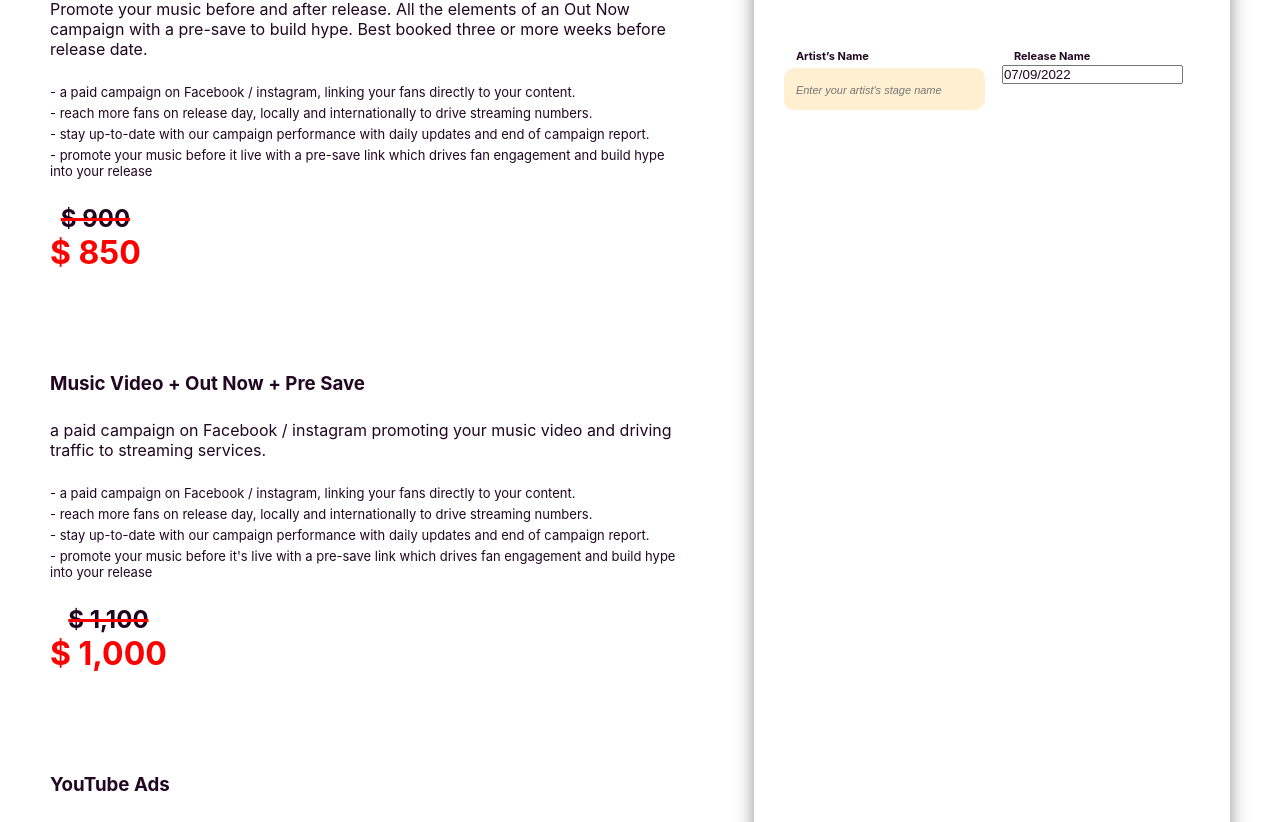
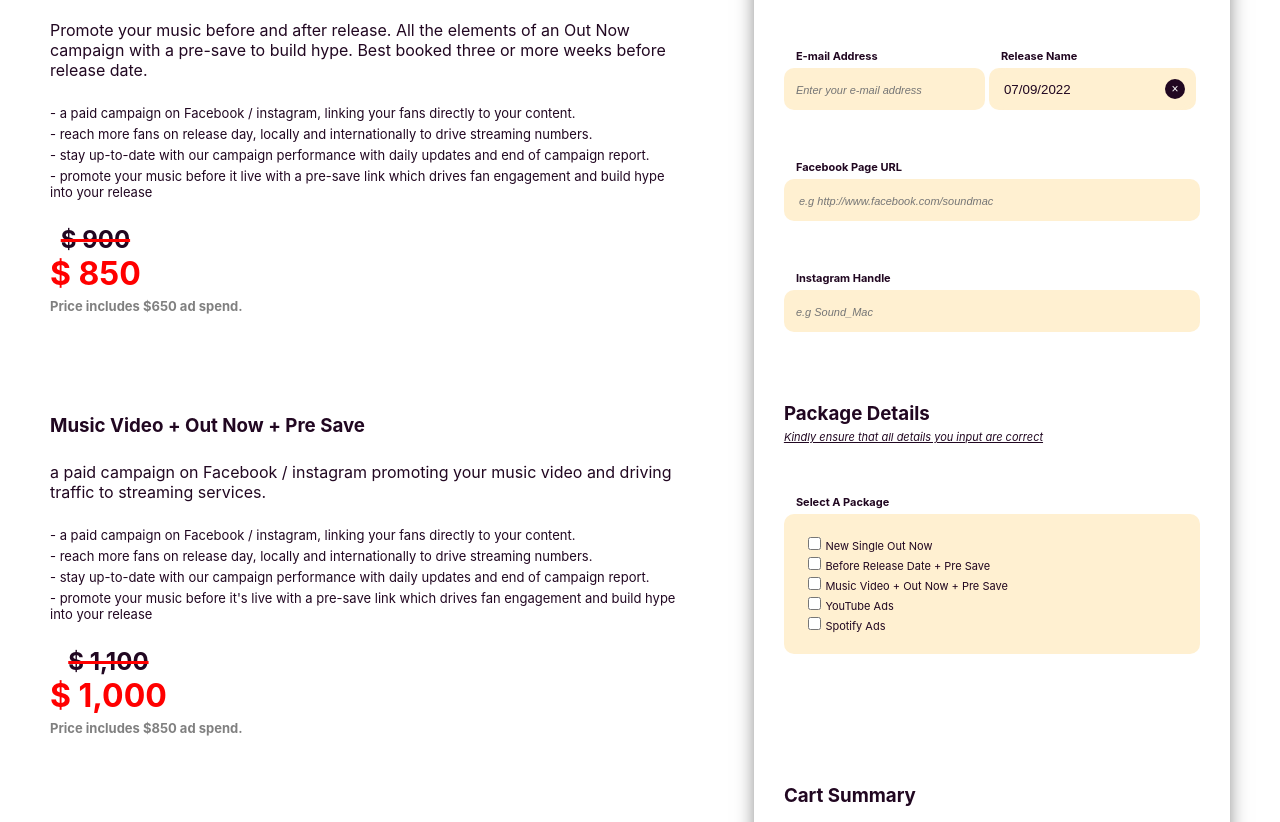
Before and after one commit to Tobbeycc1/soundmac, a React (Create React App) app: page /promotion in a window 1280 px wide. Shown: the part 2011-2833 px from the top of the page. Built offline with nearby package versions, Linux system fonts and the light colour scheme.

Commit message:
checkboxes 70% done

```diff
--- a/package.json
+++ b/package.json
@@ -42,5 +42,8 @@
       "last 1 firefox version",
       "last 1 safari version"
     ]
+  },
+  "devDependencies": {
+    "@types/react-datepicker": "^4.4.2"
   }
 }
--- /dev/null
+++ b/src/CSS files/datePicker.css
@@ -0,0 +1,79 @@
+.App {
+  font-family: sans-serif;
+  text-align: center;
+}
+
+.react-datepicker-wrapper,
+.react-datepicker__input-container,
+.react-datepicker__input-container input {
+  display: block;
+  width: 100%;
+  height: 42px;
+  background: var(--pink);
+  border: none;
+  outline: none;
+  padding: 0px 5px;
+  border-radius: 10px;
+  margin-top: 5px;
+}
+.react-datepicker-wrapper::placeholder,
+.react-datepicker__input-container::placeholder,
+.react-datepicker__input-container input::placeholder {
+  font-size: 11px;
+  font-style: italic;
+}
+.react-datepicker__header {
+  text-align: center;
+  background-color: var(--purple);
+  border-bottom: 1px solid #aeaeae;
+  border-top-left-radius: 0.3rem;
+  padding: 8px 0;
+  position: relative;
+}
+.react-datepicker__close-icon::after {
+  cursor: pointer;
+  background-color: var(--purple);
+  color: #fff;
+  border-radius: 50%;
+  height: 16px;
+  width: 16px;
+  padding: 2px;
+  font-size: 12px;
+  line-height: 1;
+  text-align: center;
+  display: table-cell;
+  vertical-align: middle;
+  content: "×";
+}
+.react-datepicker__current-month,
+.react-datepicker-time__header,
+.react-datepicker-year-header {
+  margin-top: 0;
+  color: white;
+  font-weight: bold;
+  font-size: 0.944rem;
+}
+.react-datepicker__day-name {
+  color: white;
+  display: inline-block;
+  width: 1.7rem;
+  line-height: 1.7rem;
+  text-align: center;
+  margin: 0.166rem;
+}
+.react-datepicker__day--selected,
+.react-datepicker__day--in-selecting-range,
+.react-datepicker__day--in-range,
+.react-datepicker__month-text--selected,
+.react-datepicker__month-text--in-selecting-range,
+.react-datepicker__month-text--in-range,
+.react-datepicker__quarter-text--selected,
+.react-datepicker__quarter-text--in-selecting-range,
+.react-datepicker__quarter-text--in-range,
+.react-datepicker__year-text--selected,
+.react-datepicker__year-text--in-selecting-range,
+.react-datepicker__year-text--in-range {
+  border-radius: 0.3rem;
+  background-color: var(--purple);
+  color: #fff;
+}
--- a/src/CSS files/datePicker.module.css
+++ /dev/null
@@ -1,5 +0,0 @@
-.datePickerFormCon{
-    font-size: 11px;
-    color: red;
-    background: red;
-}
--- a/src/CSS files/packageDetails.module.css
+++ b/src/CSS files/packageDetails.module.css
@@ -1,23 +1,29 @@
-.packageDetailsText{
+.packageDetailsText {
   width: 50vw;
   margin: 25px 0px;
 }
-.packageDetailsSubText{
+.packageDetailsSubText {
   font-size: 13px;
   margin: 5px 0px;
   width: 50vw;
 }
-.packageOldPrice{
-    margin-top: 25px ;
+.packageOldPrice {
+  margin-top: 25px;
   text-decoration: line-through;
-    text-decoration-color:red ;
-    text-decoration-thickness:3px;
-
+  text-decoration-color: red;
+  text-decoration-thickness: 3px;
 }
-.packagePriceCon{
+.packagePriceCon {
   text-align: center;
   width: fit-content;
 }
-.packagenewPrice{
+.packagenewPrice {
   color: red;
 }
+.priceIncludes {
+  font-size: 13px;
+  margin: 5px 0px;
+  width: 50vw;
+  color: gray;
+  font-weight: bold;
+}
--- a/src/CSS files/packagesForm.module.css
+++ b/src/CSS files/packagesForm.module.css
@@ -1,34 +1,34 @@
-.packagesFormCon{
+.packagesFormCon {
   height: 1593px;
-    box-shadow: 0px 2px 19px -2px rgba(0,0,0,0.52);
--webkit-box-shadow: 0px 2px 19px -2px rgba(0,0,0,0.52);
--moz-box-shadow: 0px 2px 19px -2px rgba(0,0,0,0.52);
+  box-shadow: 0px 2px 19px -2px rgba(0, 0, 0, 0.52);
+  -webkit-box-shadow: 0px 2px 19px -2px rgba(0, 0, 0, 0.52);
+  -moz-box-shadow: 0px 2px 19px -2px rgba(0, 0, 0, 0.52);
   padding: 20px 30px;
 }
-.formHeader{
+.formHeader {
   background: var(--purple);
   color: white;
   padding: 20px 40px;
   border-radius: 10px;
 }
-.personalDetails{
+.personalDetails {
   margin-top: 70px;
 }
-.ensure{
+.ensure {
   font-size: 11px;
   font-style: italic;
 }
-.label{
+.label {
   font-size: 11px;
   margin-top: 50px;
   display: block;
   margin-left: 12px;
   font-weight: 700;
 }
-.italics{
+.italics {
   font-style: italic;
 }
-.input{
+.input {
   width: 100%;
   background: var(--pink);
   height: 42px;
@@ -38,11 +38,12 @@ padding: 20px 30px;
   margin-top: 5px;
   padding: 0px 12px;
 }
-.input::placeholder, .smallInput::placeholder{
+.input::placeholder,
+.smallInput::placeholder {
   font-size: 11px;
   font-style: italic;
 }
-.smallInput{
+.smallInput {
   width: 100%;
   background: var(--pink);
   height: 42px;
@@ -52,15 +53,58 @@ padding: 20px 30px;
   margin-top: 5px;
   padding: 0px 12px;
 }
-.artisteReleaseName{
+.artisteReleaseName {
   display: flex;
 }
-.artisteName{
+.artisteName {
   margin-right: auto;
   display: inline-block;
 }
-.datePicker{
+.datePicker {
   margin-top: 5px;
   padding: 0px 12px;
   vertical-align: top;
 }
+.inputButDiv {
+  width: 100%;
+  background: var(--pink);
+  height: fit-content;
+  outline: none;
+  border: none;
+  border-radius: 10px;
+  margin-top: 5px;
+  padding: 10px 12px 20px 12px;
+  cursor: pointer;
+  display: flex;
+}
+.kindlyPickText {
+  font-size: 11px;
+  font-style: italic;
+  color: rgb(27, 26, 26);
+  padding-top: 10px;
+  display: inline-block;
+  margin-right: auto;
+}
+.checkBoxDatalistCon {
+  /* background: rgb(241, 241, 241); */
+  margin-top: 10px;
+  padding: 0px 12px;
+}
+.checkBoxLabel {
+  margin-right: 10px;
+  font-size: 11px;
+  /* font-weight: 700; */
+  vertical-align: baseline;
+  margin-top: 20px;
+}
+.cartSummaryHeader {
+  margin-top: 130px;
+}
+.newSingleJSXCon {
+  margin-top: 20px;
+  display: flex;
+}
+.newSingleJSXHeader {
+  margin-right: auto;
+  font-size: 14px;
+}
--- a/src/Componets/DatePicker.js
+++ b/src/Componets/DatePicker.js
@@ -1,14 +1,27 @@
-import DatePicker from "react-datepicker";
+import DatePicker from 'react-datepicker';
+
 import React, { useState } from "react";
 import "react-datepicker/dist/react-datepicker.css";
+import "../CSS files/datePicker.css"
+
 
 
 function DatePickerForm(props) {
     const [startDate, setStartDate] = useState(new Date());
     return(
-        <DatePicker selected={startDate} onChange={(date)=>
+       <div >
+            <DatePicker
+        selected={startDate}
+        onChange={(date) => setStartDate(date)}
+        isClearable
+        placeholderText="Pick a date"
+         closeOnScroll={(e) => e.target === document}
 
-            setStartDate(date) }/>
+
+
+
+    />
+       </div>
     )
 }
 export default DatePickerForm
--- a/src/Componets/packageDetails.js
+++ b/src/Componets/packageDetails.js
@@ -13,6 +13,7 @@ function PackageDetails(props) {
           <h2 className={classes.packageOldPrice}>{props.packageOldPrice}</h2>
         <h1 className={classes.packagenewPrice}>{props.packagenewPrice}</h1>
         </div>
+        <p className={classes.priceIncludes}>{props.priceIncludes}</p>
 
         </div>
     )
--- a/src/Componets/packagesForm.js
+++ b/src/Componets/packagesForm.js
@@ -1,7 +1,73 @@
+import { useRef, useState } from 'react';
 import classes from '../CSS files/packagesForm.module.css'
 import DatePickerForm from './DatePicker'
-import DatePicker from './DatePicker'
+
+
 function PackagesForm(props) {
+
+    const checkBoxA= useRef()
+    const checkBoxB= useRef()
+    const checkBoxC= useRef()
+    const checkBoxD= useRef()
+    const checkBoxE= useRef()
+
+
+
+
+
+const [newSingleSummary, setNewSingleSummary]= useState(false)
+const [beforeReleaseSummary, setBeforeReleaseSummary]= useState(false)
+const [musicVideoOutSummary, setMusicVideoOutSummary]= useState(false)
+
+
+
+
+// new single out now cart summary JSX
+const newSingleJSX =  <div className={classes.newSingleJSXCon}> <h4 className={classes.newSingleJSXHeader}>New Single Out Now </h4> <h3>$ <span>750</span> </h3> </div>
+
+// Before Release Date + Pre Save JSX
+const beforeReleaseJSX =  <div className={classes.newSingleJSXCon}> <h4 className={classes.newSingleJSXHeader}>Before Release Date + Pre Save </h4> <h3>$ <span>850</span> </h3> </div>
+
+// Music Video + Out Now + Pre Save JSX
+const musicVideoOutJSX =  <div className={classes.newSingleJSXCon}> <h4 className={classes.newSingleJSXHeader}>Music Video + Out Now + Pre Save</h4> <h3>$ <span>1000</span> </h3> </div>
+
+
+
+    //if check boxes are checked
+    function handleChange() {
+
+        if (checkBoxA.current.checked) {
+            console.log('AAAAAAA');
+            setNewSingleSummary(true)
+
+        } else{
+            console.log('false AAAAAAA');
+            setNewSingleSummary(false)
+        }
+
+
+         if (checkBoxB.current.checked) {
+            console.log('BBBBBBBBBB');
+            setBeforeReleaseSummary(true)
+
+        }
+        else{
+            console.log('false BBBBBB');
+            setBeforeReleaseSummary(false)
+        }
+        if (checkBoxC.current.checked) {
+            console.log('CCCCCCCCC');
+            setMusicVideoOutSummary(true)
+
+        }
+
+
+
+
+
+    }
+
+
     return(
         <div className={classes.packagesFormCon}>
             <h3 className={classes.formHeader}>Book Your Digital Marketing Package</h3>
@@ -44,10 +110,10 @@ function PackagesForm(props) {
 {/* E-mail Address & release Date */}
 <div className={classes.artisteReleaseName}>
     <div className={classes.artisteName}>
-    <label className={classes.label}>Artist’s Name</label>
+    <label className={classes.label}>E-mail Address</label>
             <input className={classes.smallInput}
             type={'text'}
-            placeholder="Enter your artist's stage name"
+            placeholder="Enter your e-mail address"
             />
 
     </div>
@@ -62,6 +128,50 @@ function PackagesForm(props) {
 
 </div>
 
+{/* Faceebook url */}
+<label className={classes.label}>Facebook Page URL</label>
+            <input className={classes.input}
+            type={'url'}
+            placeholder=' e.g http://www.facebook.com/soundmac '
+            />
+
+{/* Instagram Handle */}
+<label className={classes.label}>Instagram Handle</label>
+            <input className={classes.input}
+            type={'text'}
+            placeholder='e.g Sound_Mac'
+            />
+
+            {/* Package Details Section */}
+
+            <h3 className={classes.personalDetails}>Package Details</h3>
+            <a href='#checkOur' className={classes.ensure}>Kindly ensure that all details you input are correct</a>
+
+        {/* Select a package */}
+<label className={classes.label}>Select A Package</label>
+
+                <div className={classes.inputButDiv}>
+
+    <div className={classes.checkBoxDatalistCon}>
+    <input onChange={handleChange} ref={checkBoxA} type={'checkbox'} id='New-Single-Out-Now' value={700} /> <label className={classes.checkBoxLabel}>New Single Out Now</label> <br/>
+    <input onChange={handleChange} ref={checkBoxB} type={'checkbox'} id='Before-Release-Date-Pre Save' value={850} /> <label className={classes.checkBoxLabel}>Before Release Date + Pre Save</label> <br/>
+    <input onChange={handleChange} ref={checkBoxC}type={'checkbox'} id='Music-Video-Out-Now-Pre Save' value={1000} /> <label className={classes.checkBoxLabel}>Music Video + Out Now + Pre Save</label> <br/>
+    <input onChange={handleChange} ref={checkBoxD} type={'checkbox'} id='YouTube-Ads' value={700} /> <label className={classes.checkBoxLabel}>YouTube Ads</label> <br/>
+    <input onChange={handleChange} ref={checkBoxE} type={'checkbox'} id='Spotify Ads' value={1000} /> <label className={classes.checkBoxLabel}>Spotify Ads</label> <br/>
+</div>
+
+                </div>
+
+
+
+                 {/* Cart Summary */}
+
+            <h3 className={classes.cartSummaryHeader}>Cart Summary</h3>
+
+            {newSingleSummary && newSingleJSX}
+            {beforeReleaseSummary && beforeReleaseJSX}
+            {musicVideoOutSummary && musicVideoOutJSX}
+
             </form>
         </div>
     )
--- a/src/Pages/Promotion.js
+++ b/src/Pages/Promotion.js
@@ -1,9 +1,9 @@
+import Footer from "../Componets/Footer"
 import Header from "../Componets/Header"
 import PackageDetails from "../Componets/packageDetails"
 import PackagesForm from "../Componets/packagesForm"
 import classes from '../CSS files/Promotion.module.css'
 import megaphoneHand from '../images/megaphoneHand.png'
-
 function Promotion(props) {
     return(
         <div>
@@ -34,7 +34,7 @@ We're are the best spot to reach your fans, so you can focus on your music.</p>
 
 
             <div className={classes.checkOur}>
-            <h2>Check out our <br/>
+            <h2 id="checkOur">Check out our <br/>
 packages below and select what suites you.</h2>
 
 <p className={classes.checkOurText}>All prices include ad placement and strategy, spend, digital marketing consultation and end of campaign reporting. Please note the
@@ -54,6 +54,7 @@ required assets and specifications our team need from you to kick off the campai
                 packageDetailsSubTextC={'- stay up-to-date with our campaign performance with daily updates and end of campaign report.'}
                 packageOldPrice={'  $ 820  '}
                 packagenewPrice= {' $ 700'}
+                priceIncludes= {' Price includes $550 ad spend.'}
 
                 />
               </div>
@@ -69,6 +70,7 @@ required assets and specifications our team need from you to kick off the campai
                 packageDetailsSubTextD={'- promote your music before it live with a pre-save link which drives fan engagement and build hype into your release'}
                 packageOldPrice={'  $ 900  '}
                 packagenewPrice= {' $ 850'}
+                priceIncludes= {' Price includes $650 ad spend.'}
 
                 />
               </div>
@@ -84,6 +86,7 @@ required assets and specifications our team need from you to kick off the campai
                 packageDetailsSubTextD={"- promote your music before it's live with a pre-save link which drives fan engagement and build hype into your release"}
                 packageOldPrice={'  $ 1,100  '}
                 packagenewPrice= {' $ 1,000'}
+                priceIncludes= {' Price includes $850 ad spend.'}
 
                 />
               </div>
@@ -99,6 +102,7 @@ required assets and specifications our team need from you to kick off the campai
                 packageDetailsSubTextD={'- stay up-to-date with our campaign performance with daily updates and end of campaign report while benefitting from ongoing support.'}
                 packageOldPrice={'  $ 800  '}
                 packagenewPrice= {' $ 700'}
+                priceIncludes= {' Price includes $500 ad spend.'}
 
                 />
               </div>
@@ -114,6 +118,7 @@ required assets and specifications our team need from you to kick off the campai
                 packageDetailsSubTextD={'- Enjoy increased brand awareness for your project'}
                 packageOldPrice={'  $ 1,200  '}
                 packagenewPrice= {' $ 1,00'}
+                priceIncludes= {' Price includes $550 ad spend.'}
 
                 />
               </div>
@@ -125,6 +130,8 @@ required assets and specifications our team need from you to kick off the campai
               </div>
             </div>
 
+            <Footer/>
+
 
         </div>
     )
```
Also changed, not shown: 1 other file (tests, documents, lock files or other folders). Lines whose indentation alone changed are shown as unchanged.
